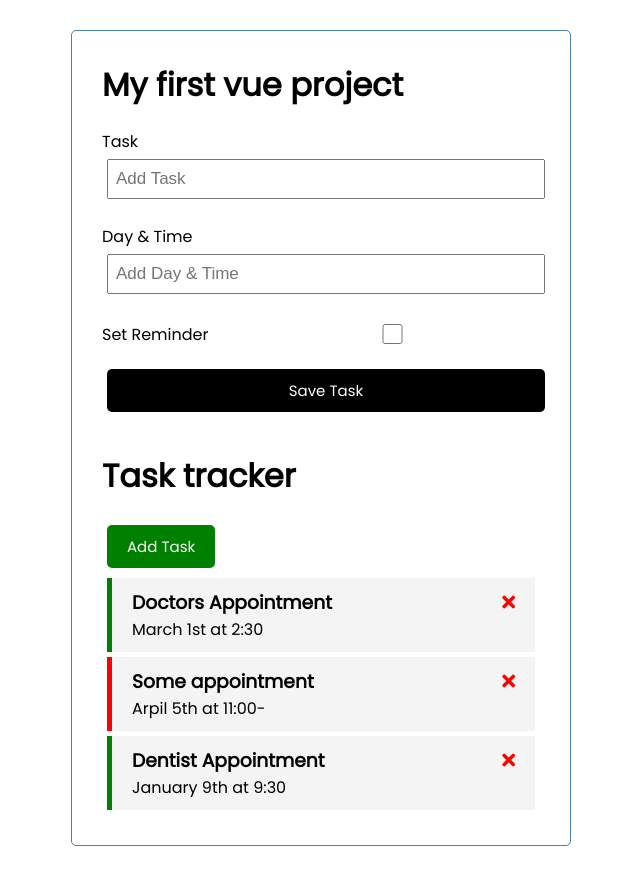
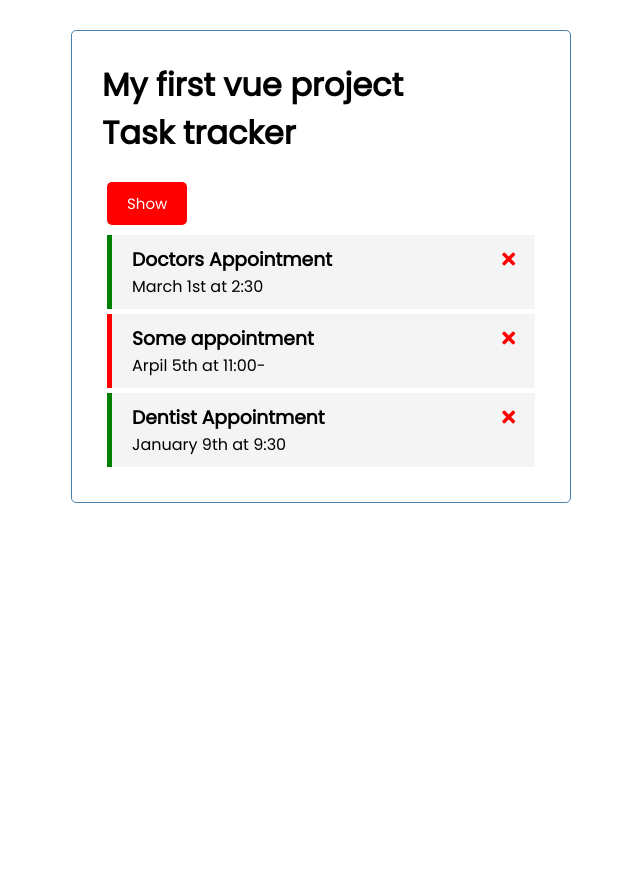
Before and after one commit to Jomarcel/first-vue-project, a Vue app: page / in a window 1280 px wide. Shown: the whole page, without its empty margins (319-959 px from the left). After the commit the page ends 800 px from the top, so only its background shows below. Built offline with nearby package versions, Linux system fonts and the light colour scheme.

Commit message:
implementing show/hide form feature

```diff
--- a/package.json
+++ b/package.json
@@ -9,6 +9,7 @@
   },
   "dependencies": {
     "core-js": "^3.6.5",
+    "json-server": "^0.16.3",
     "vue": "^3.0.0"
   },
   "devDependencies": {
--- a/src/App.vue
+++ b/src/App.vue
@@ -1,9 +1,16 @@
 <template>
   <div class="container">
     <h1>My first vue project</h1>
-    <AddTask @add-task="addTask" />
-    <Header title="Task tracker" />
-    <Button text="Add Task" color="green" />
+
+    <div v-if="showForm">
+      <AddTask @add-task="addTask" />
+    </div>
+    <Header :showAddtask="toggleShow" title="Task tracker" />
+    <Button
+      @button-click="toggleShow"
+      :text="showForm ? 'Close' : 'Show'"
+      :color="showForm ? 'green' : 'red'"
+    />
     <Tasks
       @toggle-reminder="toggleReminder"
       @delete-task="deleteTask"
@@ -29,9 +36,13 @@ export default {
   data() {
     return {
       tasks: [],
+      showForm: false,
     };
   },
   methods: {
+    toggleShow() {
+      this.showForm = !this.showForm;
+    },
     addTask(task) {
       this.tasks = [...this.tasks, task];
     },
--- a/src/components/Button.vue
+++ b/src/components/Button.vue
@@ -1,19 +1,21 @@
 <template>
-    <button @click= "onClick()" :style="{background: color}"  class="btn" >{{text}}</button>
+  <button @click="onClick()" :style="{ background: color }" class="btn">
+    {{ text }}
+  </button>
 </template>
 
 <script>
-export default{
-    name: "Button",
-    props: {
-        text: String,
-        color: String
+export default {
+  name: "Button",
+  props: {
+    text: String,
+    color: String,
+  },
+  methods: {
+    onClick() {
+      console.log("clicked");
+      this.$emit("button-click");
     },
-    methods: {
-        onClick(){
-            console.log("clicked")
-        }
-    }
-
-}
+  },
+};
 </script>
--- a/src/components/Header.vue
+++ b/src/components/Header.vue
@@ -12,6 +12,9 @@ export default {
       type: String,
       default: "yoyo",
     },
+    showAddTask: {
+      type: Boolean,
+    },
   },
 };
 </script>
```
Also changed, not shown: 1 other file (tests, documents, lock files or other folders).
